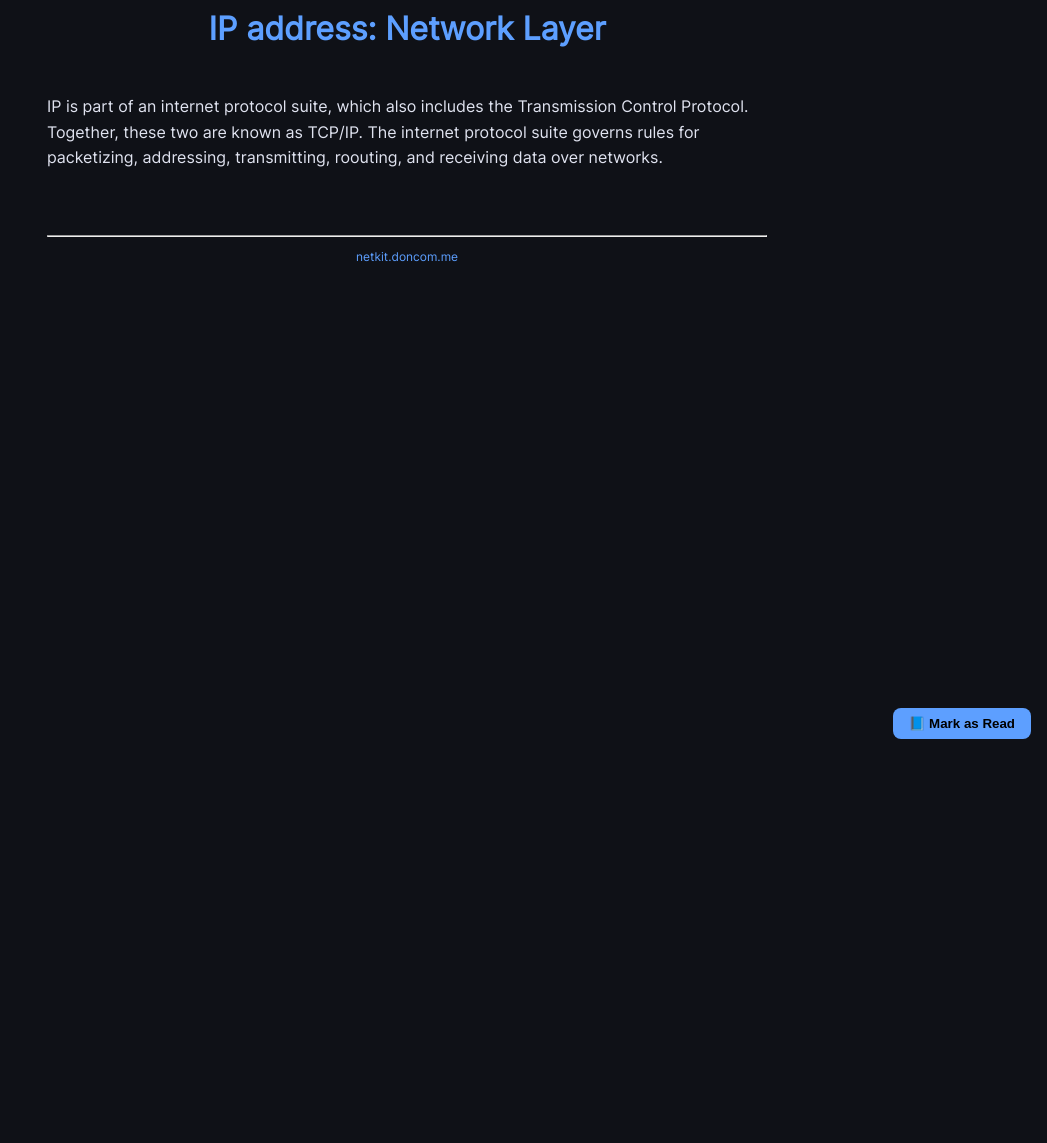
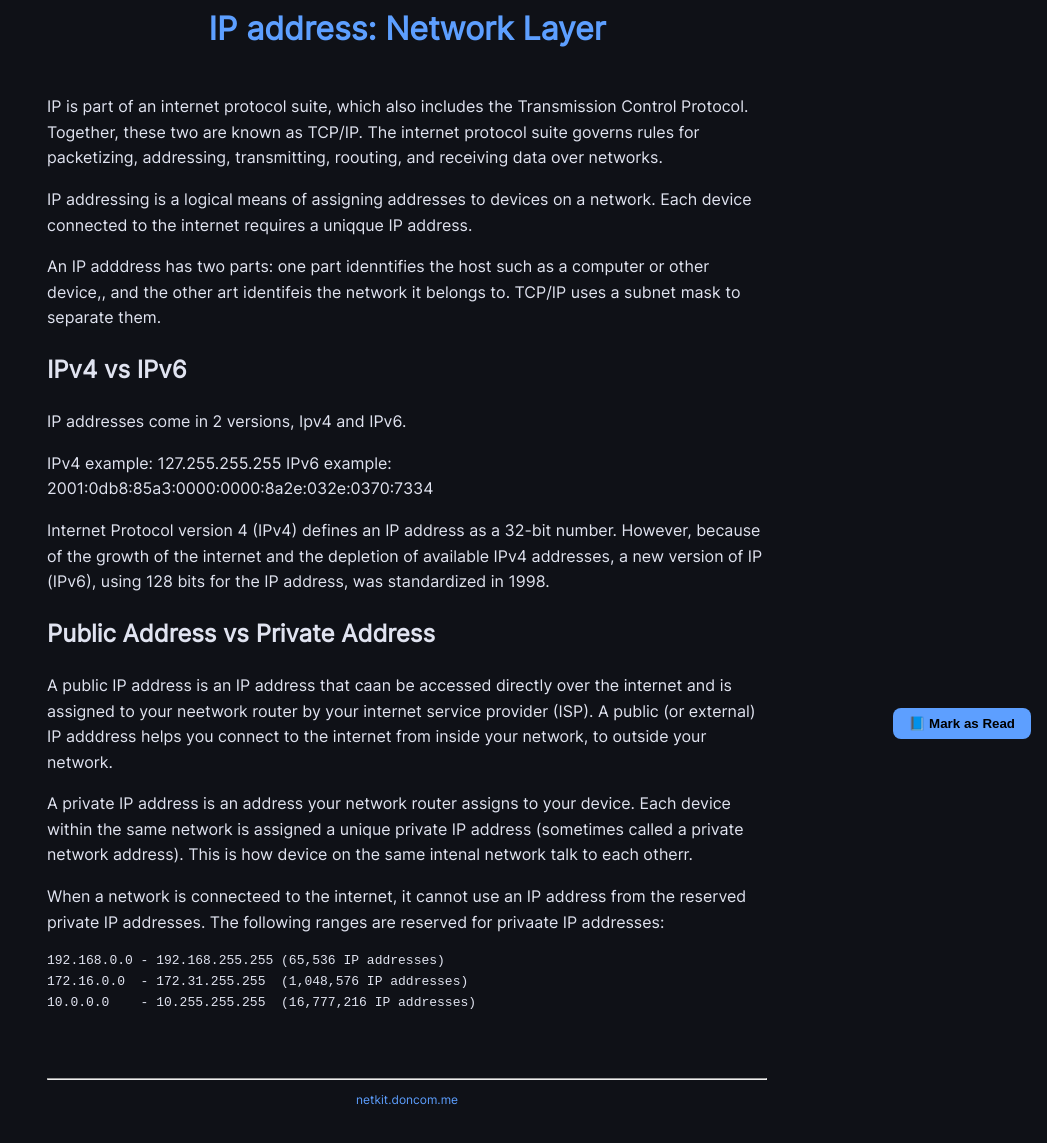
Before and after one commit to mgrl39/netkit, an Eleventy site: page posts/02ip.md in a window 1280 px wide. Shown: the part 45-1188 px from the top of the page, without its empty margins (233-1280 px from the left). Before the commit the page ends 800 px from the top, so only its background shows below. Built offline with nearby package versions, Linux system fonts and the light colour scheme; Eleventy itself is replaced by a stand-in of ours; code samples lack their colours; files that its build step writes are made by us from their sources; files whose address does not match are found by name.

Commit message:
impproved intro and ip documentation

````diff
--- a/posts/02ip.md
+++ b/posts/02ip.md
@@ -6,3 +6,31 @@ tags: post
 ---
 
 IP is part of an internet protocol suite, which also includes the Transmission Control Protocol. Together, these two are known as TCP/IP. The internet protocol suite governs rules for packetizing, addressing, transmitting, roouting, and receiving data over networks.
+
+IP addressing is a logical means of assigning addresses to devices on a network. Each device connected to the internet requires a uniqque IP address.
+
+An IP adddress has two parts: one part idenntifies the host such as a computer or other device,, and the other art identifeis the network it belongs to. TCP/IP uses a subnet mask to separate them.
+
+## IPv4 vs IPv6
+IP addresses come in 2 versions, Ipv4 and IPv6.
+
+IPv4 example: 127.255.255.255
+IPv6 example: 2001:0db8:85a3:0000:0000:8a2e:032e:0370:7334
+
+Internet Protocol version 4 (IPv4) defines an IP address as a 32-bit number.
+However, because of the growth of the internet and the depletion of available IPv4 addresses, a new version of IP (IPv6), using 128 bits for the IP address, was standardized in 1998.
+
+## Public Address vs Private Address
+
+A public IP address is an IP address that caan be accessed directly over the internet and is assigned to your neetwork router by your internet service provider (ISP).
+A public (or external) IP adddress helps you connect to the internet from inside your network, to outside your network.
+
+A private IP address is an address your network router assigns to your device. Each device within the same network is assigned a unique private IP address (sometimes called a private network address). This is how device on the same intenal network talk to each otherr.
+
+When a network is connecteed to the internet, it cannot use an IP address from the reserved private IP addresses. The following ranges are reserved for privaate IP addresses:
+
+```bash
+192.168.0.0 - 192.168.255.255 (65,536 IP addresses)
+172.16.0.0  - 172.31.255.255  (1,048,576 IP addresses)
+10.0.0.0    - 10.255.255.255  (16,777,216 IP addresses)
+```
````
Also changed, not shown: posts/00intro.md (+1 -1 lines), posts/03subnet-mask.md (renamed from posts/03subnet-mask-chart.md, +1 -1 lines).
